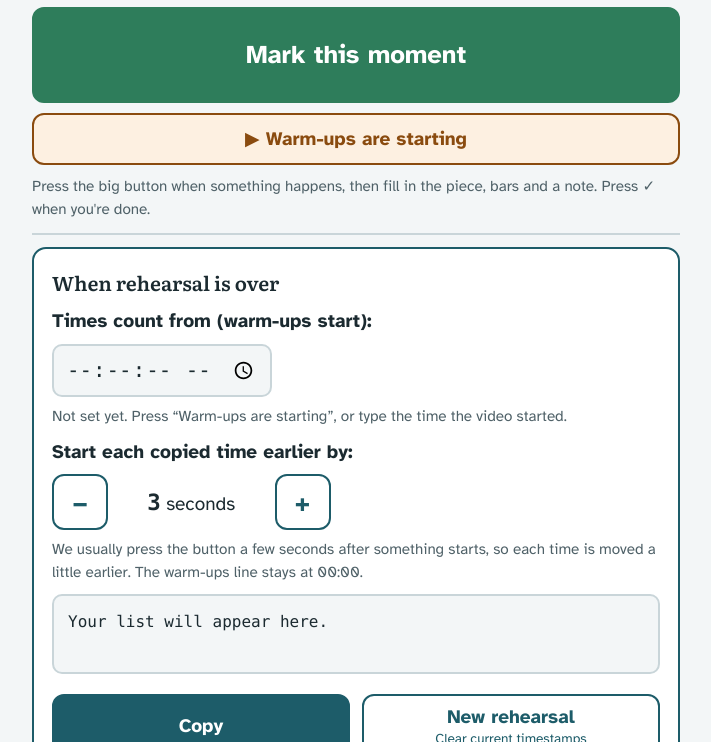
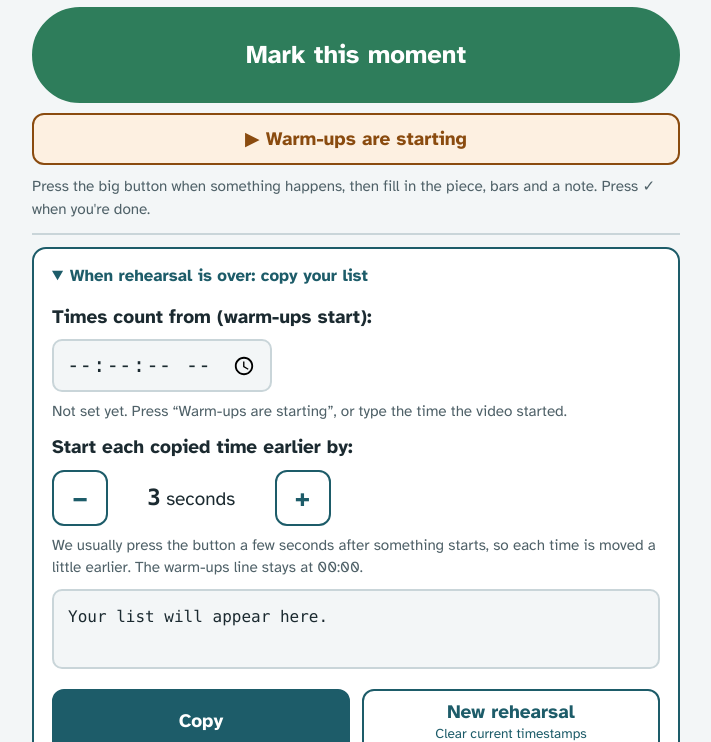
Before and after one commit to ntsvetko/things, a plain HTML site: page rehearsal-timestamps/live-pilot.html in a window 1280 px wide. Both pictures are taken after a click on the button "End rehearsal". Shown: the part 138-880 px from the top of the page, without its empty margins (284-995 px from the left). Drawn offline with Linux system fonts and the light colour scheme.

Commit message:
Rehearsal timestamps pilot: collapse end-of-rehearsal section, oval Mark button
Co-Authored-By: Claude Opus 5.5 <noreply@anthropic.com>

```diff
--- a/rehearsal-timestamps/live-pilot.html
+++ b/rehearsal-timestamps/live-pilot.html
@@ -65,7 +65,7 @@
   }
   button:focus-visible, input:focus, textarea:focus, select:focus { outline: 3px solid var(--accent); outline-offset: 2px; }
   #mark {
-    width: 100%; min-height: 96px; font-size: 1.6rem; border-color: var(--mark);
+    width: 100%; min-height: 96px; font-size: 1.6rem; border-color: var(--mark); border-radius: 999px;
     background: var(--mark); color: var(--mark-fg); transition: transform 0.08s ease;
   }
   #mark:active { transform: scale(0.97); }
@@ -81,6 +81,9 @@
     padding: 18px; display: flex; flex-direction: column; gap: 10px;
   }
   .card.done { border-color: var(--accent); }
+  details.finish { display: block; padding: 0; }
+  details.finish > summary { cursor: pointer; padding: 14px 18px; font-weight: 700; color: var(--accent); font-size: 1.05rem; }
+  .finish-body { padding: 0 18px 18px; display: flex; flex-direction: column; gap: 10px; }
   .card h2 { font-family: var(--font-head); font-weight: 600; font-size: 1.25rem; margin: 0; }
 
   ol#list { list-style: none; margin: 0; padding: 0; display: flex; flex-direction: column; gap: 8px; }
@@ -190,8 +193,9 @@
     <ol id="list" aria-live="polite"></ol>
   </section>
 
-  <section class="card" id="finishCard">
-    <h2>When rehearsal is over</h2>
+  <details class="card finish" id="finishCard">
+    <summary>When rehearsal is over: copy your list</summary>
+    <div class="finish-body">
     <div class="field">
       <label class="field-label" for="startTime">Times count from (warm-ups start):</label>
       <input id="startTime" type="time" step="1">
@@ -214,7 +218,8 @@
     </div>
     <p class="status" id="status" role="status"></p>
     <p class="hint">Everything is saved on this device as you go, so closing or refreshing the page won't lose your marks. This pilot page keeps its own list, separate from the <a href="live.html">regular live log</a>.</p>
-  </section>
+    </div>
+  </details>
 
   <details class="help">
     <summary>How this version works</summary>
@@ -613,6 +618,7 @@
     if (document.activeElement && document.activeElement.blur) document.activeElement.blur();
     openT = null; renderList();
     var card = $("finishCard"), top = document.querySelector(".top");
+    card.open = true;
     var smooth = !window.matchMedia("(prefers-reduced-motion: reduce)").matches;
     setTimeout(function () {
       var y = card.getBoundingClientRect().top + window.scrollY - top.offsetHeight - 12;
```
